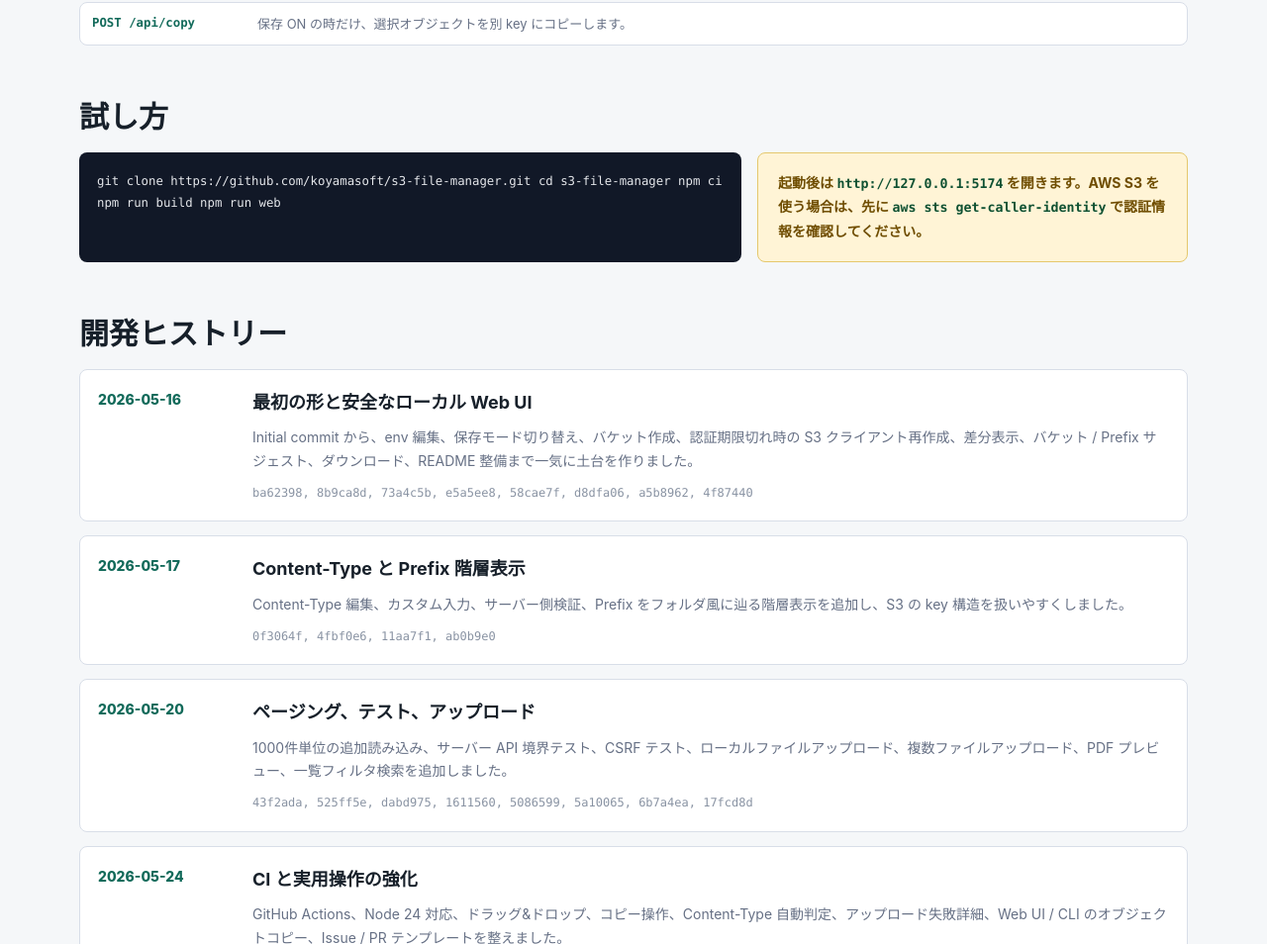
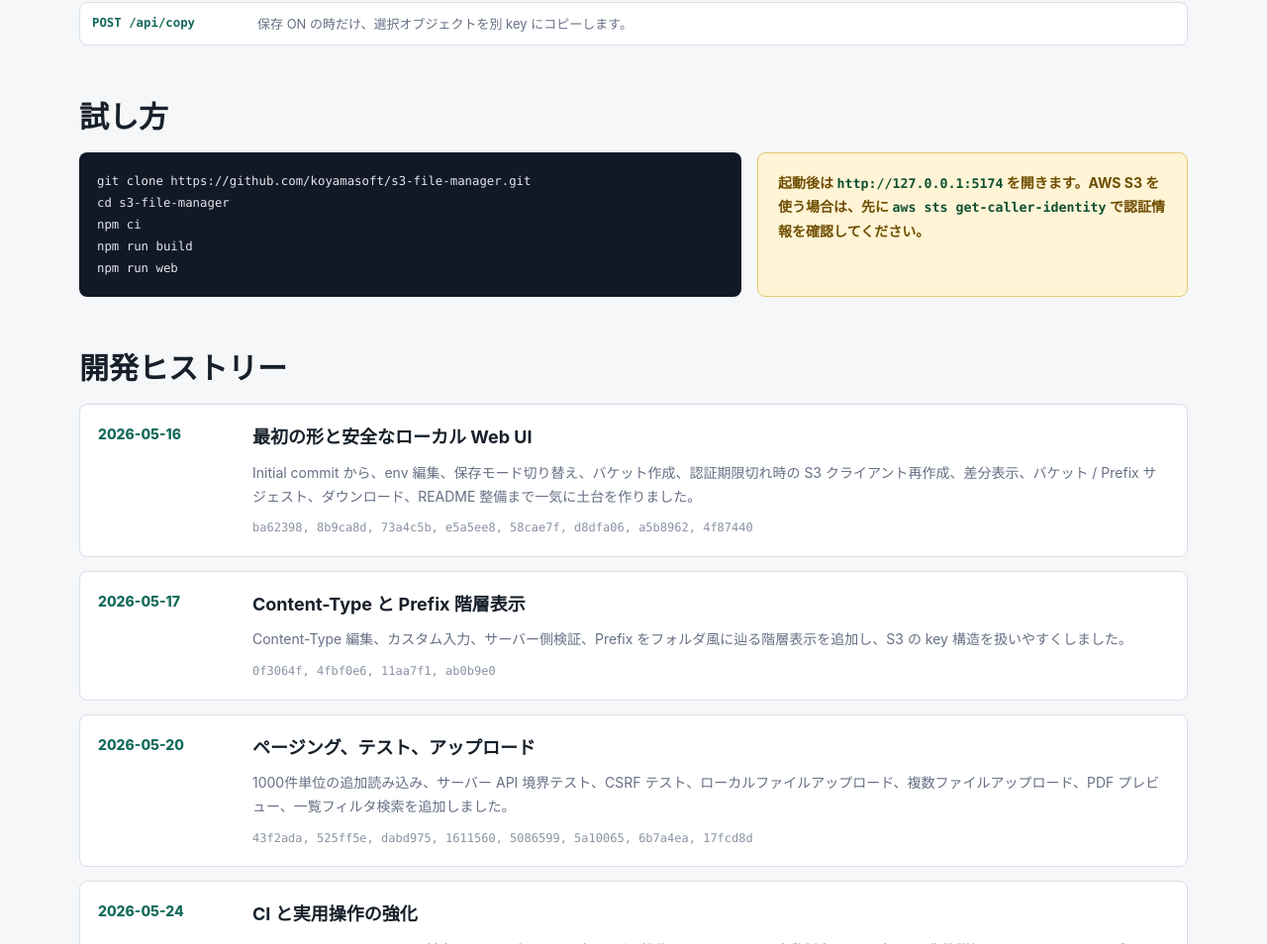
Before and after one commit to koyamasoft/s3-file-manager, a website: page docs/introduction.html in a window 1280 px wide. Shown: the part 2017-2971 px from the top of the page at 99% size. Drawn offline with Linux system fonts and the light colour scheme.

Commit message:
紹介HTMLのコマンド表示を整える

```diff
--- a/docs/introduction.html
+++ b/docs/introduction.html
@@ -637,11 +637,11 @@ APP_MODE=local</pre>
     <section>
       <h2>試し方</h2>
       <div class="quickstart">
-        <div class="code"><code>git clone https://github.com/koyamasoft/s3-file-manager.git
+        <pre class="code"><code>git clone https://github.com/koyamasoft/s3-file-manager.git
 cd s3-file-manager
 npm ci
 npm run build
-npm run web</code></div>
+npm run web</code></pre>
         <div class="note">
           起動後は <code>http://127.0.0.1:5174</code> を開きます。AWS S3 を使う場合は、先に <code>aws sts get-caller-identity</code> で認証情報を確認してください。
         </div>
```
